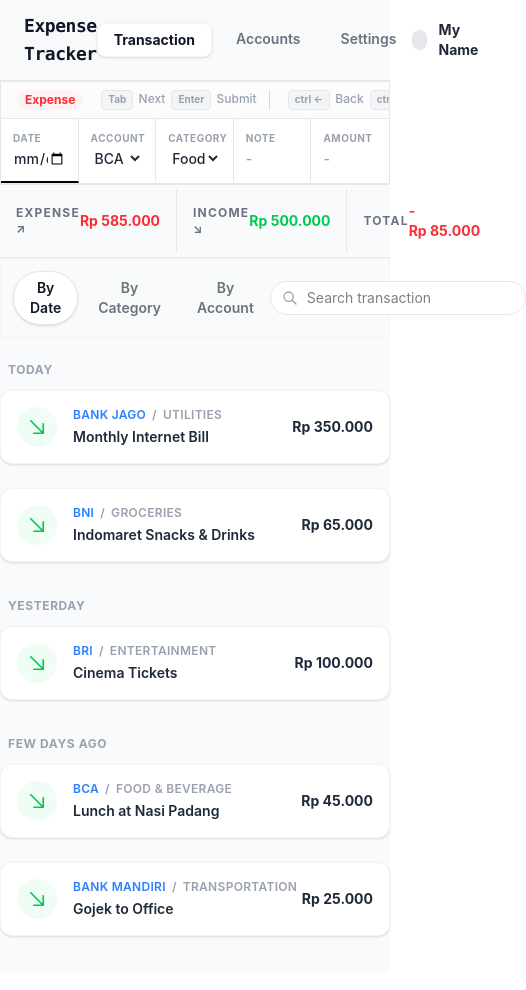
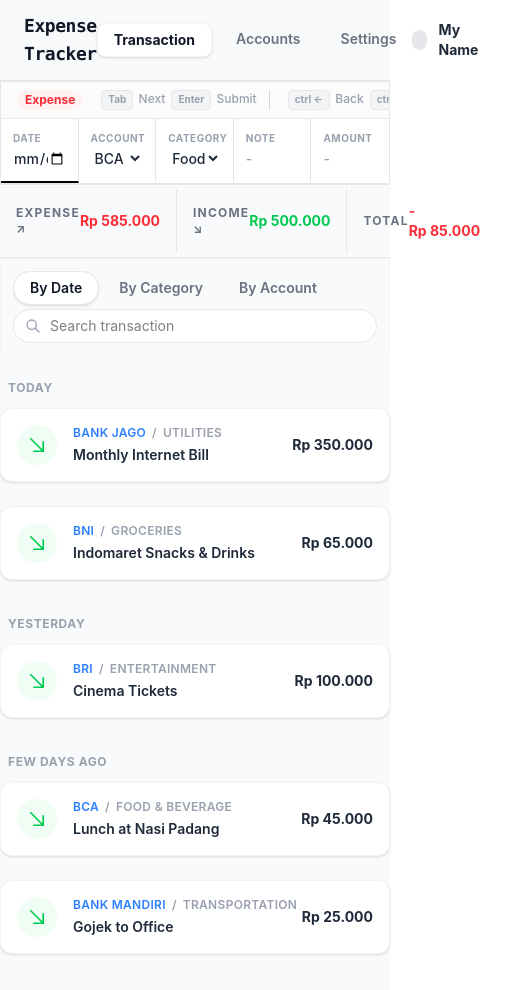
Before and after one commit to 19623248Git/Hangry_fe_internship_case_study, a React (Vite) app: page /transactions in a window 390 px wide. Shown: the whole page, 526 px wide, since content can reach past the window. Built offline with nearby package versions, Linux system fonts and the light colour scheme.

Commit message:
style: expense_list filter responsiveness

```diff
--- a/src/components/expense_list.tsx
+++ b/src/components/expense_list.tsx
@@ -82,9 +82,9 @@ export default function ExpenseList({ expensesList }: expensesListProp){
                 <div className="w-full max-w-3xl mx-auto">
 
                         {/* filterbar or smth idk */}
-                        <div className="flex items-center justify-between bg-gray-50/80 p-3 border border-gray-100 mb-6">
+                        <div className="flex flex-col sm:flex-row sm:items-center justify-between bg-gray-50/80 p-3 border border-gray-100 mb-6">
 
-                                <div className="flex space-x-1">
+                                <div className="flex space-x-1 overflow-x-auto w-full sm:w-auto pb-1 sm:pb-0">
                                 {CAT_FILTERS.map((filter) => (
                                         <button
                                                 key={filter}
@@ -95,11 +95,11 @@ export default function ExpenseList({ expensesList }: expensesListProp){
                                                         : 'text-gray-500 hover:bg-gray-200/50'
                                                 }`}
                                         >
-                                        By {filter}
+                                                By {filter}
                                         </button>
                                 ))}
                                 </div>
-                                <div className="relative">
+                                <div className="relative w-full sm:w-auto shrink-0">
                                 <svg
                                         className="w-4 h-4 absolute left-3 top-1/2 -translate-y-1/2 text-gray-400"
                                         fill="none"
@@ -113,7 +113,7 @@ export default function ExpenseList({ expensesList }: expensesListProp){
                                         placeholder="Search transaction"
                                         value={searchQuery}
                                         onChange={(e) => setSearchQuery(e.target.value)}
-                                        className="pl-9 pr-4 py-1.5 rounded-full border border-gray-200 text-sm focus:outline-none focus:ring-2 focus:ring-gray-300 w-64 bg-white"
+                                        className="pl-9 pr-4 py-1.5 rounded-full border border-gray-200 text-sm focus:outline-none focus:ring-2 focus:ring-gray-300 w-full sm:w-64 bg-white"
                                 />
                                 </div>
                         </div>
```
